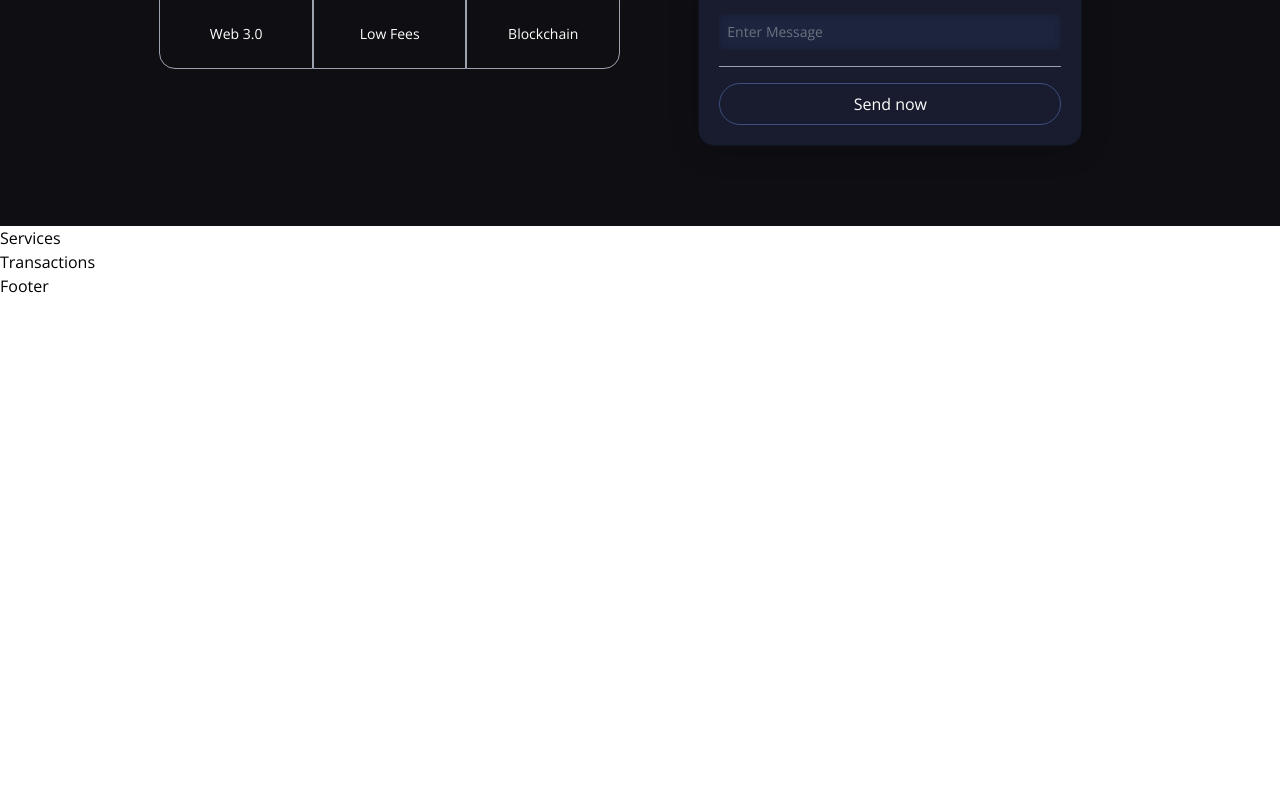
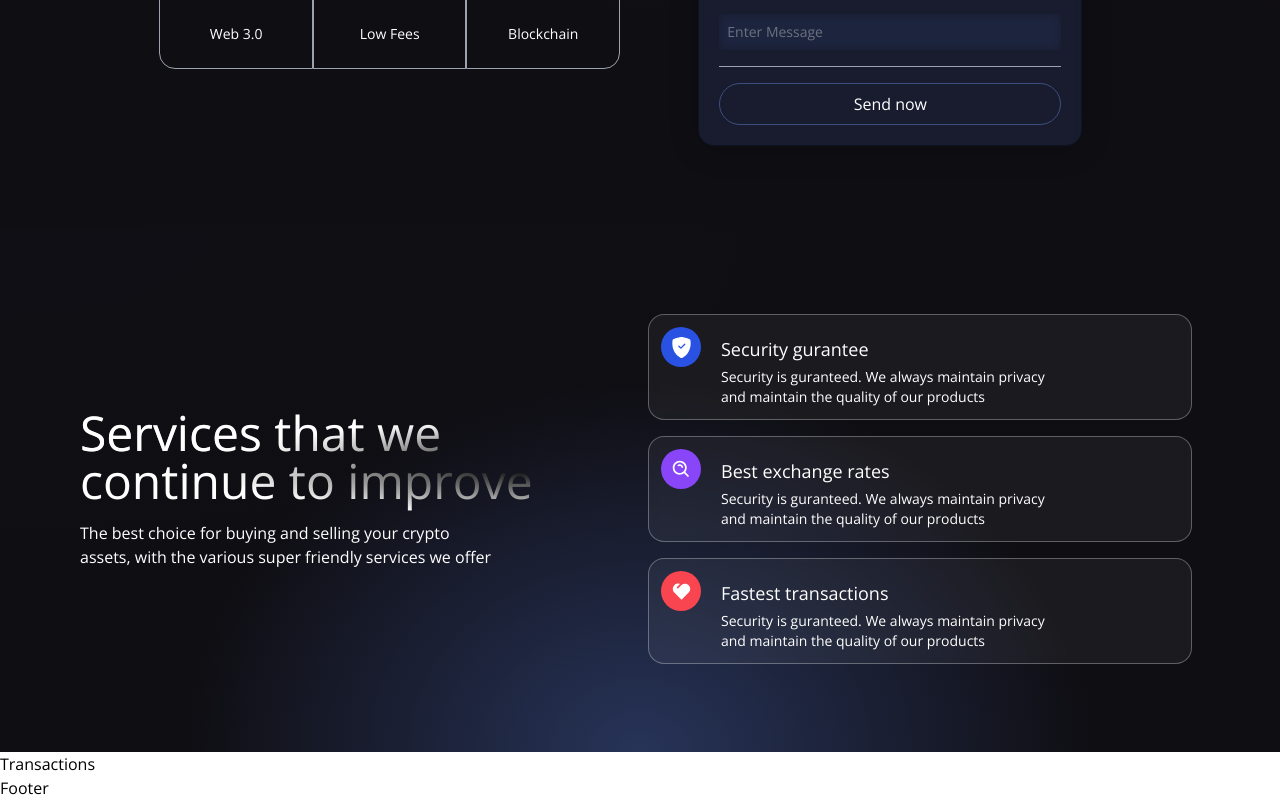
Before and after one commit to Yasin-97/BiTrade, a React (Vite) app in the folder client/: page / in a window 1280 px wide. Shown: the part 523-1323 px from the top of the page. Before the commit the page ends 821 px from the top, so only its background shows below. Built offline with nearby package versions, Linux system fonts and the light colour scheme.

Commit message:
created services section

```diff
--- a/client/src/components/Services.tsx
+++ b/client/src/components/Services.tsx
@@ -1,7 +1,65 @@
-import React from "react";
+import React, { ReactNode } from "react";
+import { BsShieldFillCheck } from "react-icons/bs";
+import { BiSearchAlt } from "react-icons/bi";
+import { RiHeart2Fill } from "react-icons/ri";
 
-type Props = {};
+type ServiceCardType = {
+  color: string;
+  title: string;
+  icon: ReactNode;
+  subtitle: string;
+};
+const ServiceCard = ({ color, title, icon, subtitle }: ServiceCardType) => (
+  <div className="flex flex-row justify-start items-start white-glassmorphism p-3 m-2 cursor-pointer hover:shadow-xl">
+    <div
+      className={`w-10 h-10 rounded-full flex justify-center items-center ${color}`}
+    >
+      {icon}
+    </div>
+    <div className="ml-5 flex flex-col flex-1">
+      <h3 className="mt-2 text-white text-lg">{title}</h3>
+      <p className="mt-1 text-white text-sm md:w-9/12">{subtitle}</p>
+    </div>
+  </div>
+);
 
-export default function Services({}: Props) {
-  return <div>Services</div>;
-}
+const Services = () => (
+  <div className="flex w-full justify-center items-center gradient-bg-services">
+    <div className="flex mf:flex-row flex-col items-center justify-between md:p-20 py-12 px-4">
+      <div className="flex-1 flex flex-col justify-start items-start">
+        <h1 className="text-white text-3xl sm:text-5xl py-2 text-gradient ">
+          Services that we
+          <br />
+          continue to improve
+        </h1>
+        <p className="text-left my-2 text-white font-light md:w-9/12 w-11/12 text-base">
+          The best choice for buying and selling your crypto assets, with the
+          various super friendly services we offer
+        </p>
+      </div>
+
+      <div className="flex-1 flex flex-col justify-start items-center">
+        <ServiceCard
+          color="bg-[#2952E3]"
+          title="Security gurantee"
+          icon={<BsShieldFillCheck fontSize={21} className="text-white" />}
+          subtitle="Security is guranteed. We always maintain privacy and maintain the quality of our products"
+        />
+        <ServiceCard
+          color="bg-[#8945F8]"
+          title="Best exchange rates"
+          icon={<BiSearchAlt fontSize={21} className="text-white" />}
+          subtitle="Security is guranteed. We always maintain privacy and maintain the quality of our products"
+        />
+        <ServiceCard
+          color="bg-[#F84550]"
+          title="Fastest transactions"
+          icon={<RiHeart2Fill fontSize={21} className="text-white" />}
+          subtitle="Security is guranteed. We always maintain privacy and maintain the quality of our products"
+        />
+      </div>
+    </div>
+  </div>
+);
+
+export default Services;
```
